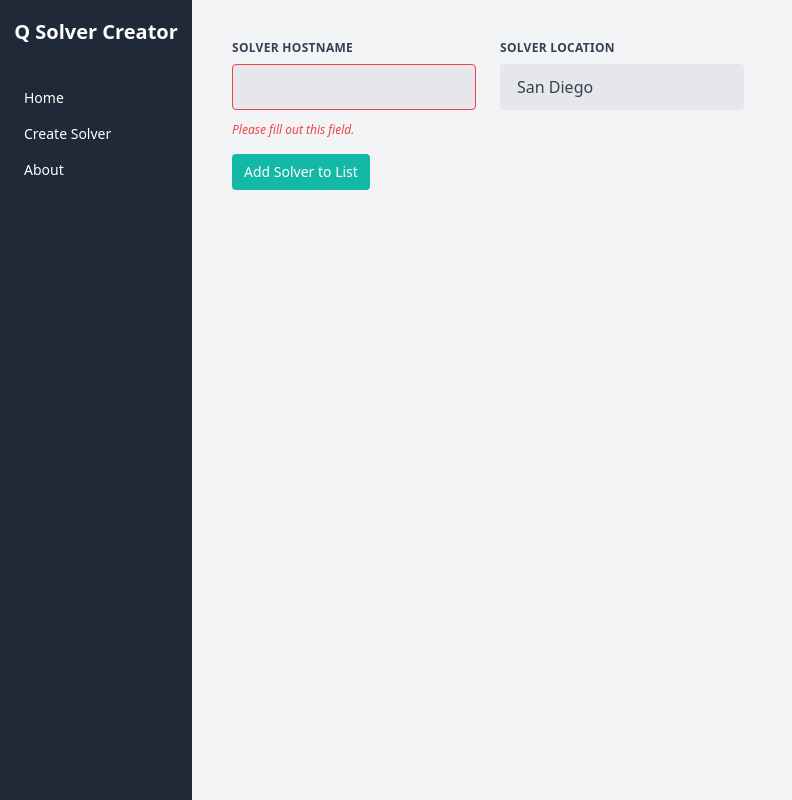
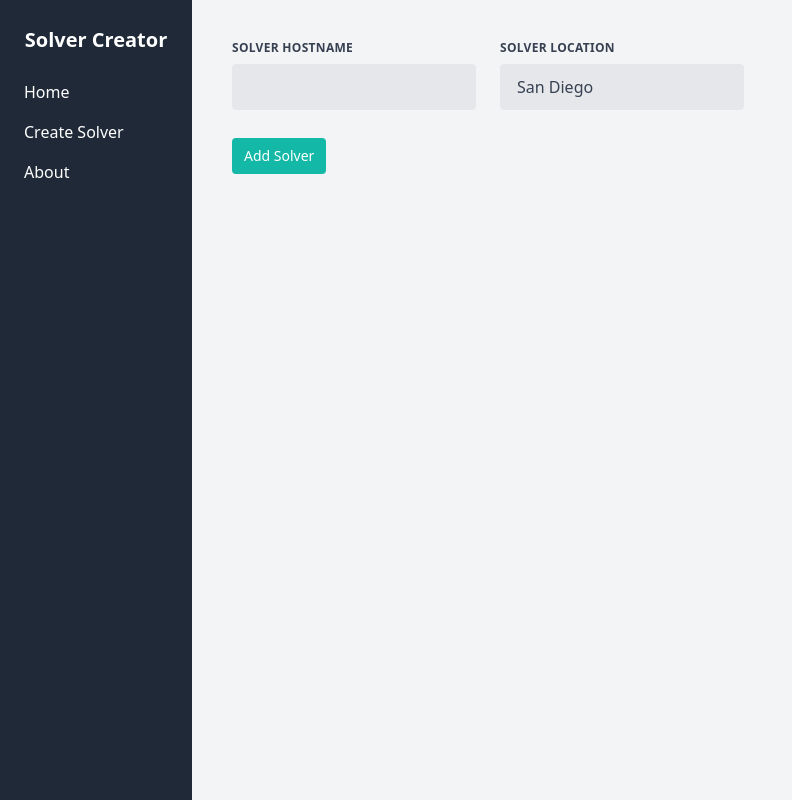
Before and after one commit to joshsimpsondev/solver-creator, a Next.js app: page /solvers in a window 1280 px wide. Shown: the whole page, without its empty margins (0-792 px from the left). Built offline with nearby package versions, Linux system fonts and the light colour scheme.

Commit message:
Added the ability to add solvers and a simple json storage database.

```diff
--- a/app/layout.tsx
+++ b/app/layout.tsx
@@ -24,19 +24,19 @@ export default function RootLayout({
         <body>
         <div className="flex h-screen bg-gray-100">
             <div className="bg-gray-800 text-white w-48">
-                <div className="h-16 flex items-center justify-center">
-                    <span className="text-xl font-semibold">Q Solver Creator</span>
+                <div className="pt-10 pb-5 h-7 flex items-center justify-center">
+                    <span className="text-xl font-semibold">Solver Creator</span>
                 </div>
                 <nav>
-                    <ul className="py-4">
+                    <ul className="py-3">
                         <li>
-                            <Link href="/" className="block px-6 py-2 text-sm hover:bg-gray-700">Home</Link>
+                            <Link href="/" className="block px-6 py-2 text-l hover:bg-gray-700">Home</Link>
                         </li>
                         <li>
-                            <Link href="/solvers" className="block px-6 py-2 text-sm hover:bg-gray-700">Create Solver</Link>
+                            <Link href="/solvers" className="block px-6 py-2 text-l hover:bg-gray-700">Create Solver</Link>
                         </li>
                         <li>
-                            <Link href="/about" className="block px-6 py-2 text-sm hover:bg-gray-700">About</Link>
+                            <Link href="/about" className="block px-6 py-2 text-l hover:bg-gray-700">About</Link>
                         </li>
                     </ul>
                 </nav>
--- a/app/page.tsx
+++ b/app/page.tsx
@@ -1,5 +1,3 @@
-import Image from "next/image";
-
 export default function HomePage() {
   return (
     <main>
--- /dev/null
+++ b/app/solvers/actions.ts
@@ -0,0 +1,33 @@
+'use server'
+import { z } from 'zod'
+import { addSolver, checkSolverDir } from "@/app/solvers/solver-list"
+
+const schema = z.object({
+    hostname: z.string({
+        invalid_type_error: "Invalid Hostname",
+    }),
+    location: z.string({
+        invalid_type_error: "Invalid Location",
+    }),
+})
+
+export default async function createSolver(prevState: any, formData : FormData) {
+    const validatedFields = schema.safeParse({
+        hostname: formData.get("hostname"),
+        location: formData.get("location"),
+    })
+
+    if(!validatedFields.success){
+        return {
+            error: validatedFields.error.flatten().fieldErrors,
+        }
+    }
+
+    // Mutate Data
+    addSolver(validatedFields.data.hostname, validatedFields.data.location);
+
+    // Let User know it was sucessful
+    return {
+        message: 'Solver Submitted',
+    }
+}
--- a/app/solvers/page.tsx
+++ b/app/solvers/page.tsx
@@ -1,48 +1,11 @@
-import React from "react";
+import SolverForm from "@/app/solvers/solver-form"
 
-/*
-async function getSolversList(){
-    const res = await fetch('');
-    const data = await res.json();
-    return data?.items as any[];
-}
-*/
-
-export default function SolverPage() {
+// Server Component
+export default async function SolverPage() {
 
     return (
-        <form className="w-full max-w-lg">
-            <div className="flex flex-wrap -mx-3 mb-6">
-                <div className="w-full md:w-1/2 px-3 mb-6 md:mb-0">
-                    <label className="block uppercase tracking-wide text-gray-700 text-xs font-bold mb-2"
-                           htmlFor="grid-solver-Hostname">
-                        Solver Hostname
-                    </label>
-                    <input
-                        className="appearance-none block w-full bg-gray-200 text-gray-700 border border-red-500 rounded py-3 px-4 mb-3 leading-tight focus:outline-none focus:bg-white"
-                        id="grid-solver-name" type="text" placeholder=""/>
-                    <p className="text-red-500 text-xs italic">Please fill out this field.</p>
-                </div>
-                <div className="w-full md:w-1/2 px-3">
-                    <label className="block uppercase tracking-wide text-gray-700 text-xs font-bold mb-2"
-                           htmlFor="grid-solver-location">
-                        Solver Location
-                    </label>
-                    <select
-                        className="block appearance-none w-full bg-gray-200 border border-gray-200 text-gray-700 py-3 px-4 pr-8 rounded leading-tight focus:outline-none focus:bg-white focus:border-gray-500"
-                        id="grid-solver-location">
-                        <option>San Diego</option>
-                        <option>Virginia</option>
-                        <option>Seattle</option>
-                    </select>
-                </div>
-                <div className="w-full md:w-1/2 px-3 py-4 mb-6 md:mb-0">
-                    <button
-                        className="flex-shrink-0 bg-teal-500 hover:bg-teal-700 border-teal-500 hover:border-teal-700 text-sm border-4 text-white py-1 px-2 rounded">
-                        Add Solver to List
-                    </button>
-                </div>
-            </div>
-        </form>
+        <div>
+            <SolverForm></SolverForm>
+        </div>
     );
 }
--- /dev/null
+++ b/app/solvers/solver-form.tsx
@@ -0,0 +1,58 @@
+'use client'
+import { useFormState, useFormStatus } from "react-dom"
+import createSolver from "@/app/solvers/actions";
+
+const initialState = {
+    message:  '',
+}
+
+export default function SolverForm() {
+    const {pending} = useFormStatus();
+    const [state, formAction] = useFormState(createSolver, initialState);
+
+    // This prevents the form from being submitted by Enter.
+    const handleKeyDown = (event : React.KeyboardEvent)=> {
+        if(event.key === 'Enter' || event.key === 'NumpadEnter'){
+            event.preventDefault();
+        }
+    }
+
+    return (
+        <form action={formAction} className="w-full max-w-lg">
+        <main className="w-full max-w-lg">
+            <div className="flex flex-wrap -mx-3 mb-6">
+                <div className="w-full md:w-1/2 px-3 mb-6 md:mb-0">
+                    <label className="block uppercase tracking-wide text-gray-700 text-xs font-bold mb-2"
+                        htmlFor="hostname">
+                        Solver Hostname
+                    </label>
+                    <input className="appearance-none block w-full bg-gray-200 text-gray-700 border rounded py-3 px-4 mb-3 leading-tight focus:outline-none focus:bg-white" id="hostname" type="text" placeholder="" onKeyDown={handleKeyDown} name="hostname"/>
+                </div>
+                <div className="w-full md:w-1/2 px-3">
+                    <label className="block uppercase tracking-wide text-gray-700 text-xs font-bold mb-2"
+                           htmlFor="grid-solver-location">
+                        Solver Location
+                    </label>
+                    <select
+                        className="block appearance-none w-full bg-gray-200 border border-gray-200 text-gray-700 py-3 px-4 pr-8 rounded leading-tight focus:outline-none focus:bg-white focus:border-gray-500"
+                        id="location" name="location">
+                        <option>San Diego</option>
+                        <option>Virginia</option>
+                        <option>Seattle</option>
+                    </select>
+                </div>
+                <div className="w-full md:w-1/2 px-3 py-4 mb-6 md:mb-0">
+                    <button className="flex-shrink-0 bg-teal-500 hover:bg-teal-700 border-teal-500 hover:border-teal-700 text-sm border-4 text-white py-1 px-2 rounded"
+                            type="submit" disabled={pending}>
+                            Add Solver
+                    </button>
+                    <p aria-live="polite" className="py-3">
+                        {state?.message}
+                    </p>
+                </div>
+
+            </div>
+        </main>
+        </form>
+    )
+}
--- /dev/null
+++ b/app/solvers/solver-list.ts
@@ -0,0 +1,45 @@
+import fs from "fs"
+import { join } from "node:path";
+
+// Directories to write to
+const solverDirectory : string  = ("data");
+const newSolversPath = join(solverDirectory, "newsolvers.json");
+
+export interface Solver {
+    hostname: string,
+    location: string,
+}
+
+// Check if the solver directory exists if not create
+export function checkSolverDir() : boolean {
+    if(!fs.existsSync(solverDirectory)){
+        fs.mkdir(solverDirectory, {recursive: true}, (error) => {
+            console.log(error);
+            if(error != null){
+                return false;
+            }
+        });
+    }
+    return true;
+}
+
+// Add solver to a json list
+export function addSolver(hostname : string, location : string) : boolean {
+    if(!checkSolverDir()){
+        return false;
+    }
+    // Create an empty TS object to add the read data to.
+    let solverList : Solver[] = [];
+    const newSolver : Solver = {hostname: hostname, location: location};
+    try {
+        const jsonfile = fs.readFileSync(newSolversPath, "utf-8");
+        solverList = JSON.parse(jsonfile);
+        solverList.push(newSolver);
+        fs.writeFileSync(newSolversPath, JSON.stringify(solverList), 'utf-8');
+    } catch (error) {
+        //Assume file doesn't exist
+        solverList.push(newSolver);
+        fs.writeFileSync(newSolversPath, JSON.stringify(solverList), 'utf-8');
+    }
+    return true;
+}
```
Also changed, not shown: package.json (+5 -4 lines), 2 other files (tests, documents, lock files or other folders).
